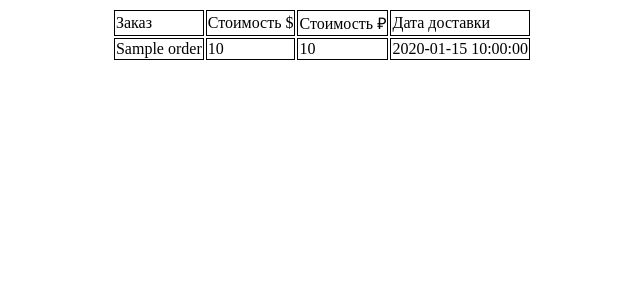
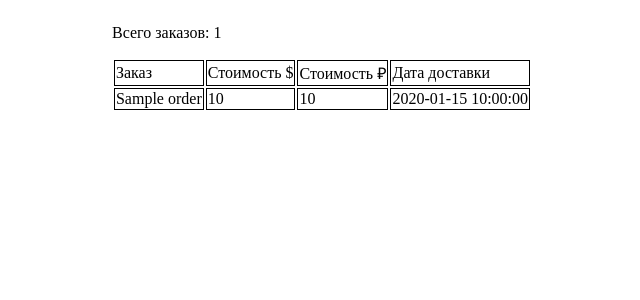
Before and after one commit to Melikhov-p/django_kanal, a Python web app: template templates/index.html in a window 1280 px wide. Shown: the top 300 px of the page, without its empty margins (318-958 px from the left). Run offline with Jinja, Linux system fonts and the light colour scheme; the template is opened without the code that fills it: most values are stand-ins (such as "Sample title", 1, 10 or a date in 2020).

Commit message:
Update index.html

```diff
--- a/templates/index.html
+++ b/templates/index.html
@@ -5,6 +5,7 @@
     <title>MAIN</title>
 </head>
 <body>
+    <p>Всего заказов: {{ orders.count }}</p>
    <table>
 	<tbody>
 		<tr>
```
